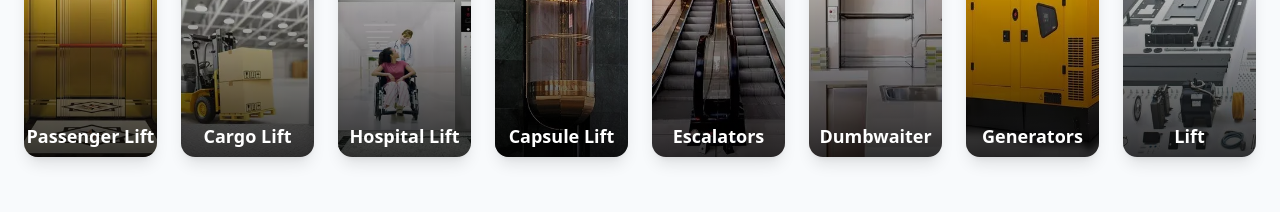
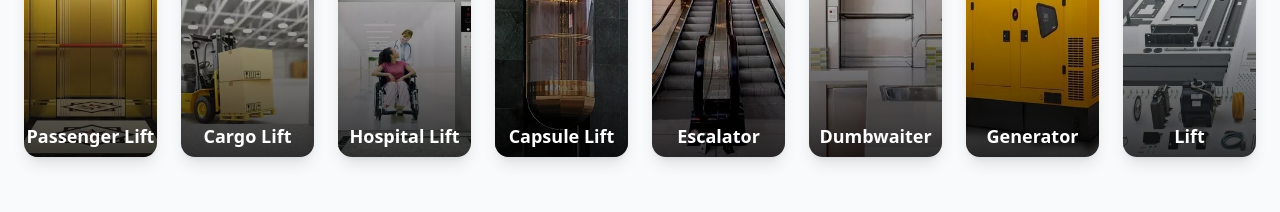
Before and after one commit to fnabir/ALBWebApp, a Next.js app: page / in a window 1280 px wide. Shown: the part 1160-1372 px from the top of the page. Built offline with nearby package versions, Linux system fonts and the light colour scheme; no server answers.

Commit message:
Fix product links in main page

```diff
--- a/src/components/pages/home/products-section.tsx
+++ b/src/components/pages/home/products-section.tsx
@@ -24,8 +24,8 @@ const products = [
     image: "/img/products/capsule.webp",
   },
   {
-    label: "Escalators",
-    href: "/escalators",
+    label: "Escalator",
+    href: "/escalator",
     image: "/img/products/escalator.webp",
   },
   {
@@ -34,8 +34,8 @@ const products = [
     image: "/img/products/dumbwaiter.webp",
   },
   {
-    label: "Generators",
-    href: "/generators",
+    label: "Generator",
+    href: "/generator",
     image: "/img/products/generator.webp",
   },
   {
```
